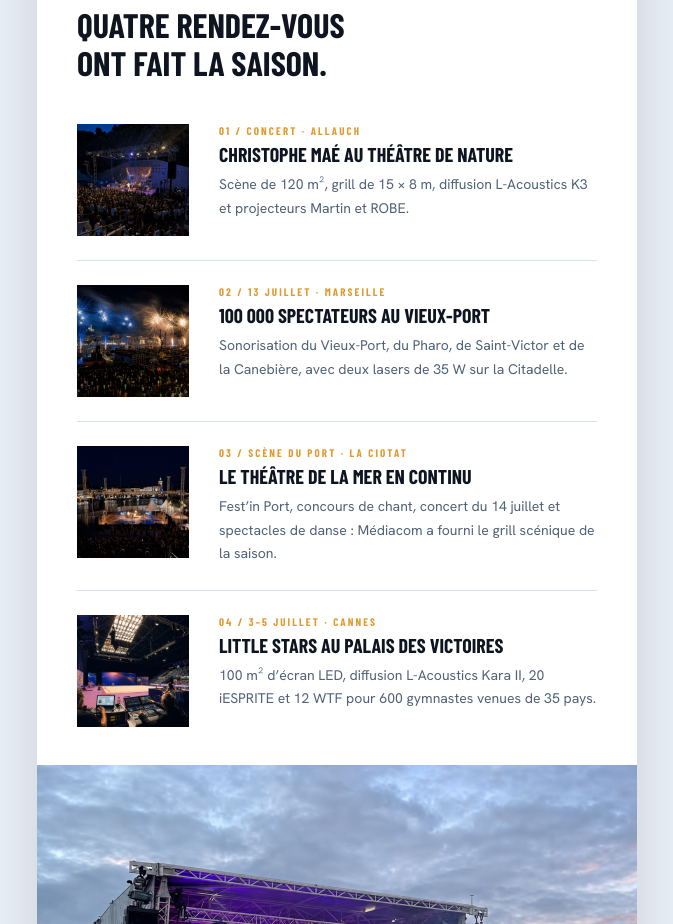
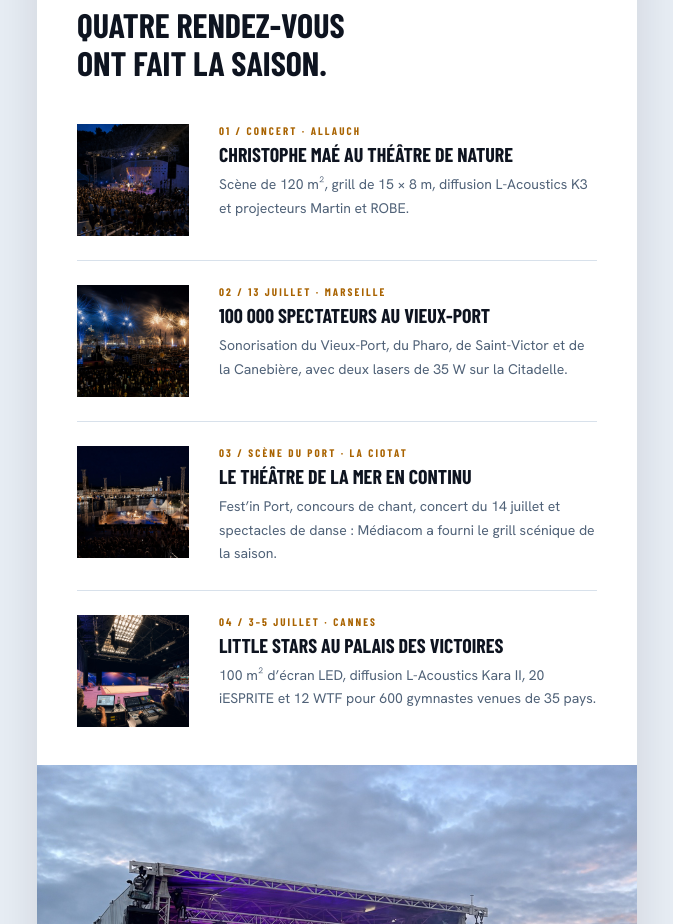
Before and after one commit to mazen-create11/lettre-ete-2026, a plain HTML site: page index.html in a window 1280 px wide. Shown: the part 882-1806 px from the top of the page, without its empty margins (303-976 px from the left). Drawn offline with nearby package versions, Linux system fonts and the light colour scheme.

Commit message:
Renforce le contraste des repères dorés

```diff
--- a/index.html
+++ b/index.html
@@ -109,7 +109,7 @@
           <img class="film-thumb" src="img/film-allauch-grade-v2.jpg" width="112" height="112" alt="Concert de Christophe Ma&eacute; au Th&eacute;&acirc;tre de nature d&rsquo;Allauch" style="width:112px;height:112px;">
         </td>
         <td class="film-copy" valign="top" style="padding:24px 0;border-bottom:1px solid #D8E1EB;">
-          <p style="margin:0 0 6px;font-family:'Barlow Condensed',Arial,sans-serif;font-size:11px;font-weight:700;letter-spacing:2.1px;color:#E09A30;">01 / CONCERT &middot; ALLAUCH</p>
+          <p style="margin:0 0 6px;font-family:'Barlow Condensed',Arial,sans-serif;font-size:11px;font-weight:700;letter-spacing:2.1px;color:#A96300;">01 / CONCERT &middot; ALLAUCH</p>
           <p class="film-title" style="margin:0 0 7px;font-family:'Barlow Condensed',Arial,sans-serif;font-size:20px;line-height:23px;font-weight:700;color:#0E1420;text-transform:uppercase;">Christophe Ma&eacute; au Th&eacute;&acirc;tre de nature</p>
           <p style="margin:0;font-family:'Hanken Grotesk',Arial,sans-serif;font-size:14px;line-height:1.68;color:#506278;">
             Sc&egrave;ne de 120&nbsp;m&sup2;, grill de 15&nbsp;&times;&nbsp;8&nbsp;m, diffusion L-Acoustics K3 et projecteurs Martin et ROBE.
@@ -121,7 +121,7 @@
           <img class="film-thumb" src="img/film-vieux-port-grade-v2.jpg" width="112" height="112" alt="Feu d&rsquo;artifice du 13 juillet au-dessus du Vieux-Port de Marseille" style="width:112px;height:112px;">
         </td>
         <td class="film-copy" valign="top" style="padding:24px 0;border-bottom:1px solid #D8E1EB;">
-          <p style="margin:0 0 6px;font-family:'Barlow Condensed',Arial,sans-serif;font-size:11px;font-weight:700;letter-spacing:2.1px;color:#E09A30;">02 / 13 JUILLET &middot; MARSEILLE</p>
+          <p style="margin:0 0 6px;font-family:'Barlow Condensed',Arial,sans-serif;font-size:11px;font-weight:700;letter-spacing:2.1px;color:#A96300;">02 / 13 JUILLET &middot; MARSEILLE</p>
           <p class="film-title" style="margin:0 0 7px;font-family:'Barlow Condensed',Arial,sans-serif;font-size:20px;line-height:23px;font-weight:700;color:#0E1420;text-transform:uppercase;">100&nbsp;000 spectateurs au Vieux-Port</p>
           <p style="margin:0;font-family:'Hanken Grotesk',Arial,sans-serif;font-size:14px;line-height:1.68;color:#506278;">
             Sonorisation du Vieux-Port, du Pharo, de Saint-Victor et de la Canebi&egrave;re, avec deux lasers de 35&nbsp;W sur la Citadelle.
@@ -133,7 +133,7 @@
           <img class="film-thumb" src="img/film-la-ciotat-grade-v2.jpg" width="112" height="112" alt="Concert au Th&eacute;&acirc;tre de la Mer face au port de La Ciotat" style="width:112px;height:112px;">
         </td>
         <td class="film-copy" valign="top" style="padding:24px 0;border-bottom:1px solid #D8E1EB;">
-          <p style="margin:0 0 6px;font-family:'Barlow Condensed',Arial,sans-serif;font-size:11px;font-weight:700;letter-spacing:2.1px;color:#E09A30;">03 / SC&Egrave;NE DU PORT &middot; LA CIOTAT</p>
+          <p style="margin:0 0 6px;font-family:'Barlow Condensed',Arial,sans-serif;font-size:11px;font-weight:700;letter-spacing:2.1px;color:#A96300;">03 / SC&Egrave;NE DU PORT &middot; LA CIOTAT</p>
           <p class="film-title" style="margin:0 0 7px;font-family:'Barlow Condensed',Arial,sans-serif;font-size:20px;line-height:23px;font-weight:700;color:#0E1420;text-transform:uppercase;">Le Th&eacute;&acirc;tre de la Mer en continu</p>
           <p style="margin:0;font-family:'Hanken Grotesk',Arial,sans-serif;font-size:14px;line-height:1.68;color:#506278;">
             Fest&rsquo;in Port, concours de chant, concert du 14 juillet et spectacles de danse&nbsp;: M&eacute;diacom a fourni le grill sc&eacute;nique de la saison.
@@ -145,7 +145,7 @@
           <img class="film-thumb" src="img/film-cannes-grade-v2.jpg" width="112" height="112" alt="R&eacute;gie lumi&egrave;re et &eacute;cran LED du tournoi Little Stars &agrave; Cannes" style="width:112px;height:112px;">
         </td>
         <td class="film-copy" valign="top" style="padding:24px 0 0;">
-          <p style="margin:0 0 6px;font-family:'Barlow Condensed',Arial,sans-serif;font-size:11px;font-weight:700;letter-spacing:2.1px;color:#E09A30;">04 / 3&ndash;5 JUILLET &middot; CANNES</p>
+          <p style="margin:0 0 6px;font-family:'Barlow Condensed',Arial,sans-serif;font-size:11px;font-weight:700;letter-spacing:2.1px;color:#A96300;">04 / 3&ndash;5 JUILLET &middot; CANNES</p>
           <p class="film-title" style="margin:0 0 7px;font-family:'Barlow Condensed',Arial,sans-serif;font-size:20px;line-height:23px;font-weight:700;color:#0E1420;text-transform:uppercase;">Little Stars au Palais des Victoires</p>
           <p style="margin:0;font-family:'Hanken Grotesk',Arial,sans-serif;font-size:14px;line-height:1.68;color:#506278;">
             100&nbsp;m&sup2; d&rsquo;&eacute;cran LED, diffusion L-Acoustics Kara&nbsp;II, 20 iESPRITE et 12 WTF pour 600 gymnastes venues de 35 pays.
```
